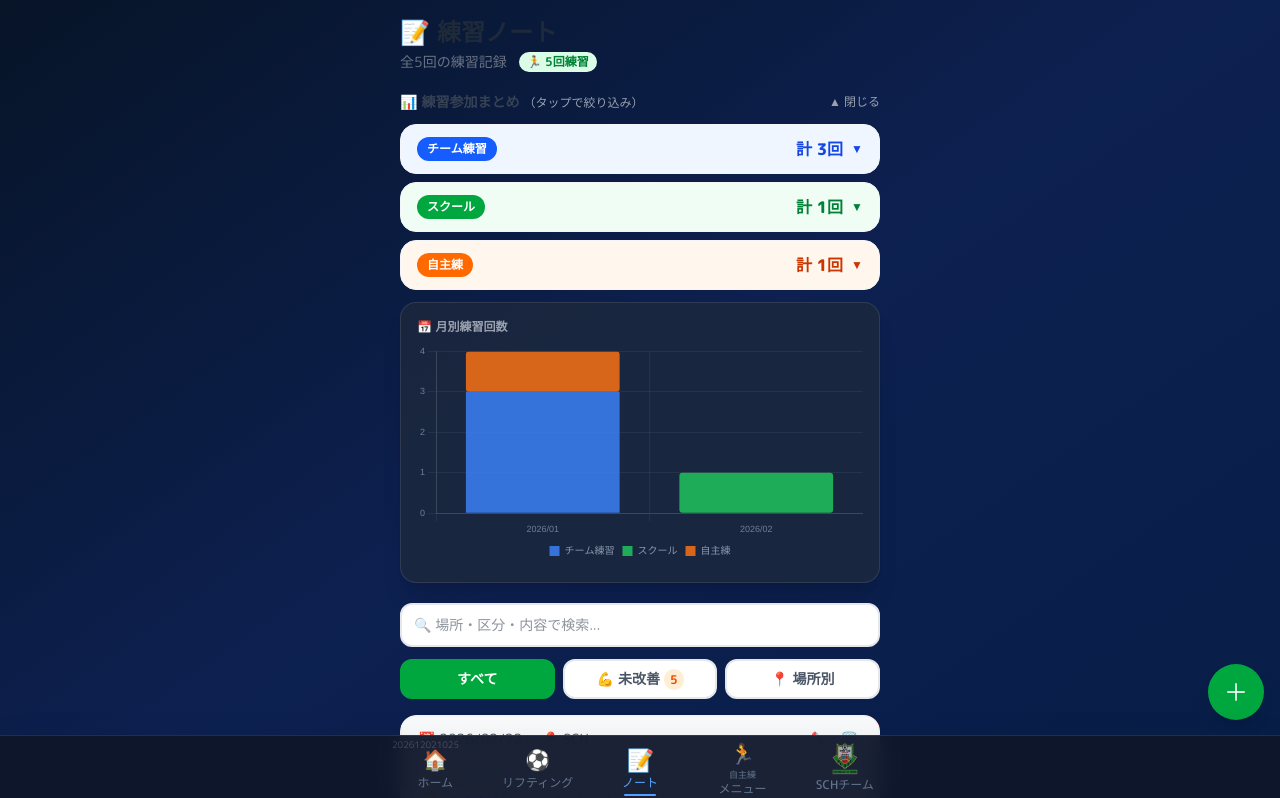
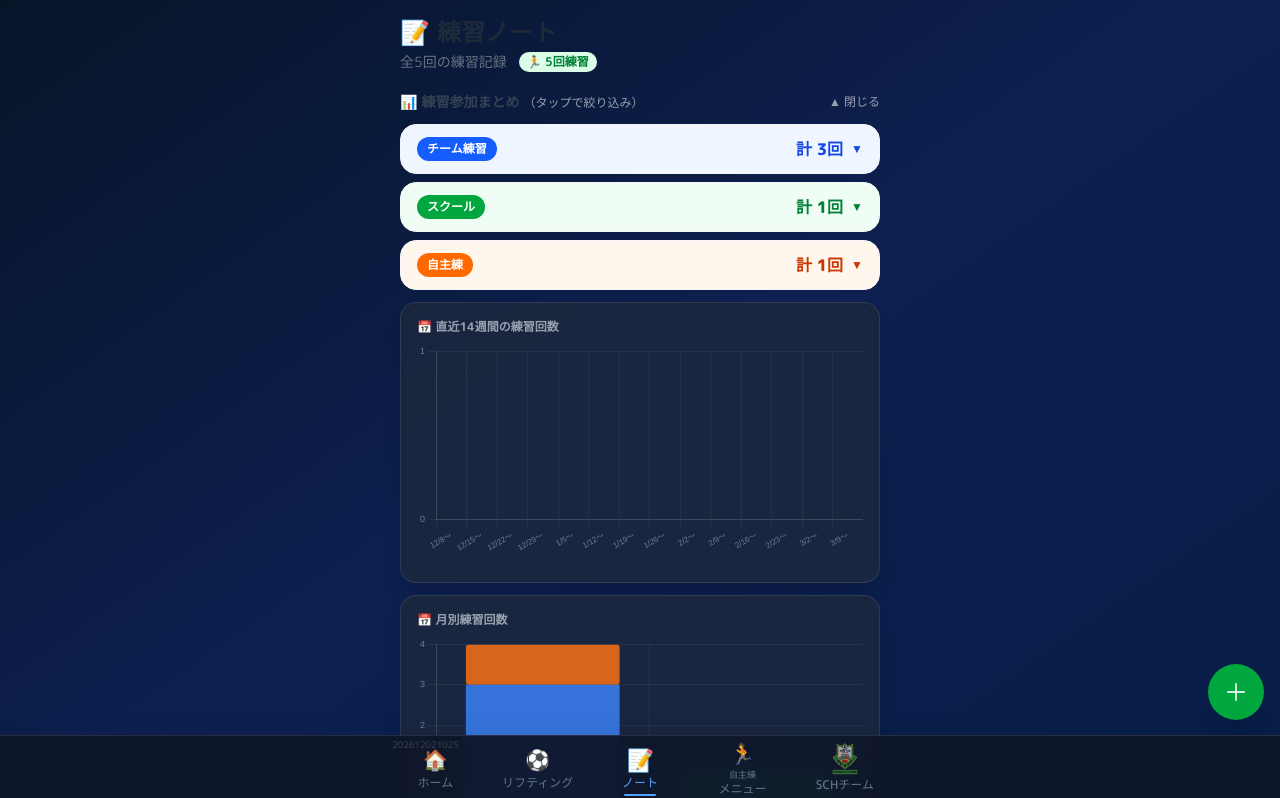
Before and after one commit to reiteru-n/soccer-trianing, a Next.js app: page /notes in a window 1280 px wide. Shown: the top 798 px of the page. Built offline with nearby package versions, Linux system fonts and the light colour scheme.

Commit message:
練習ノートに直近14週間グラフを追加（月次グラフの上）

```diff
--- a/app/(personal)/notes/page.tsx
+++ b/app/(personal)/notes/page.tsx
@@ -27,6 +27,7 @@ import NoteCard from '@/components/NoteCard';
 import NoteForm from '@/components/NoteForm';
 import PracticeStats, { parseGroupKey } from '@/components/PracticeStats';
 import PracticeBarChart from '@/components/PracticeBarChart';
+import Practice14WeekChart from '@/components/Practice14WeekChart';
 import { PracticeNote } from '@/lib/types';
 
 export default function NotesPage() {
@@ -197,10 +198,16 @@ export default function NotesPage() {
               onToggleImprovement={toggleImprovementItem}
             />
             {practiceNotes.length > 0 && (
-              <div className="mt-3 bg-slate-800/80 rounded-2xl p-4 shadow-xl border border-white/10">
-                <p className="text-xs font-semibold text-gray-400 mb-2">📅 月別練習回数</p>
-                <PracticeBarChart notes={practiceNotes} />
-              </div>
+              <>
+                <div className="mt-3 bg-slate-800/80 rounded-2xl p-4 shadow-xl border border-white/10">
+                  <p className="text-xs font-semibold text-gray-400 mb-2">📅 直近14週間の練習回数</p>
+                  <Practice14WeekChart notes={practiceNotes} />
+                </div>
+                <div className="mt-3 bg-slate-800/80 rounded-2xl p-4 shadow-xl border border-white/10">
+                  <p className="text-xs font-semibold text-gray-400 mb-2">📅 月別練習回数</p>
+                  <PracticeBarChart notes={practiceNotes} />
+                </div>
+              </>
             )}
           </>
         )}
--- /dev/null
+++ b/components/Practice14WeekChart.tsx
@@ -0,0 +1,126 @@
+'use client';
+
+import { Bar } from 'react-chartjs-2';
+import {
+  Chart as ChartJS,
+  CategoryScale,
+  LinearScale,
+  BarElement,
+  Tooltip,
+  Legend,
+} from 'chart.js';
+import { PracticeNote } from '@/lib/types';
+
+ChartJS.register(CategoryScale, LinearScale, BarElement, Tooltip, Legend);
+
+interface Props {
+  notes: PracticeNote[];
+}
+
+const CATEGORIES = ['チーム練習', 'スクール', '試合', 'セレクション', '自主練', 'その他'];
+const CATEGORY_COLORS: Record<string, string> = {
+  'チーム練習':   'rgba(59,130,246,0.85)',
+  'スクール':     'rgba(34,197,94,0.85)',
+  '試合':         'rgba(239,68,68,0.85)',
+  'セレクション': 'rgba(168,85,247,0.85)',
+  '自主練':       'rgba(249,115,22,0.85)',
+  'その他':       'rgba(156,163,175,0.85)',
+};
+
+/** yyyy-MM-dd → Date (local) */
+function parseDate(dateStr: string): Date {
+  const [y, m, d] = dateStr.split('-').map(Number);
+  return new Date(y, m - 1, d);
+}
+
+/** Date → week start (Monday) as yyyy-MM-dd string */
+function weekStart(d: Date): string {
+  const day = d.getDay(); // 0=Sun
+  const diff = (day === 0 ? -6 : 1 - day);
+  const mon = new Date(d);
+  mon.setDate(d.getDate() + diff);
+  const y = mon.getFullYear();
+  const m = String(mon.getMonth() + 1).padStart(2, '0');
+  const dd = String(mon.getDate()).padStart(2, '0');
+  return `${y}-${m}-${dd}`;
+}
+
+/** yyyy-MM-dd → "M/D〜" label */
+function weekLabel(ws: string): string {
+  const [, m, d] = ws.split('-').map(Number);
+  return `${m}/${d}〜`;
+}
+
+export default function Practice14WeekChart({ notes }: Props) {
+  if (notes.length === 0) return null;
+
+  // Determine 14 weeks ending at the current week
+  const today = new Date();
+  const weeks: string[] = [];
+  for (let i = 13; i >= 0; i--) {
+    const d = new Date(today);
+    d.setDate(today.getDate() - i * 7);
+    weeks.push(weekStart(d));
+  }
+
+  // week → category → count
+  const data: Record<string, Record<string, number>> = {};
+  for (const w of weeks) data[w] = {};
+
+  for (const n of notes) {
+    const d = parseDate(n.date);
+    const ws = weekStart(d);
+    if (!weeks.includes(ws)) continue;
+    const cat = CATEGORIES.includes(n.category ?? '') ? (n.category ?? 'その他') : 'その他';
+    data[ws][cat] = (data[ws][cat] ?? 0) + 1;
+  }
+
+  const activeCats = CATEGORIES.filter((c) => weeks.some((w) => (data[w][c] ?? 0) > 0));
+
+  const datasets = activeCats.map((cat) => ({
+    label: cat,
+    data: weeks.map((w) => data[w][cat] ?? 0),
+    backgroundColor: CATEGORY_COLORS[cat] ?? 'rgba(156,163,175,0.85)',
+    borderRadius: 3,
+    borderSkipped: false,
+  }));
+
+  const labels = weeks.map(weekLabel);
+
+  return (
+    <Bar
+      data={{ labels, datasets }}
+      options={{
+        responsive: true,
+        plugins: {
+          datalabels: { display: false },
+          legend: {
+            position: 'bottom',
+            labels: { color: 'rgba(148,163,184,0.9)', font: { size: 10 }, boxWidth: 10, padding: 8 },
+          },
+          tooltip: {
+            backgroundColor: 'rgba(7,20,40,0.95)',
+            borderColor: 'rgba(96,165,250,0.3)',
+            borderWidth: 1,
+            titleColor: '#93c5fd',
+            bodyColor: '#e2e8f0',
+          },
+        },
+        scales: {
+          x: {
+            stacked: true,
+            grid: { color: 'rgba(255,255,255,0.06)' },
+            ticks: { color: 'rgba(148,163,184,0.7)', font: { size: 8 }, maxRotation: 45 },
+            border: { color: 'rgba(255,255,255,0.1)' },
+          },
+          y: {
+            stacked: true,
+            grid: { color: 'rgba(255,255,255,0.06)' },
+            ticks: { color: 'rgba(148,163,184,0.7)', font: { size: 9 }, stepSize: 1 },
+            border: { color: 'rgba(255,255,255,0.1)' },
+          },
+        },
+      } as any}
+    />
+  );
+}
```
